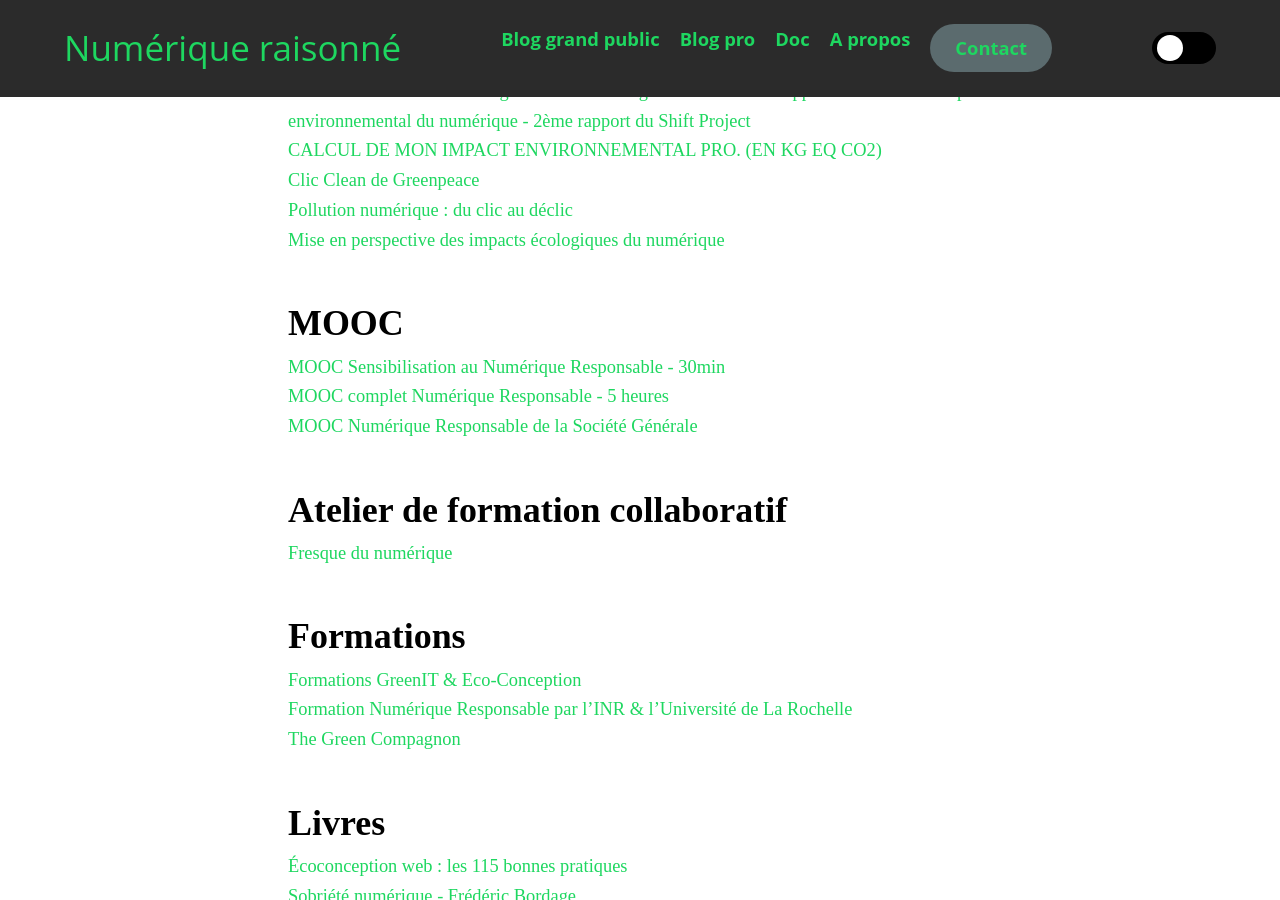
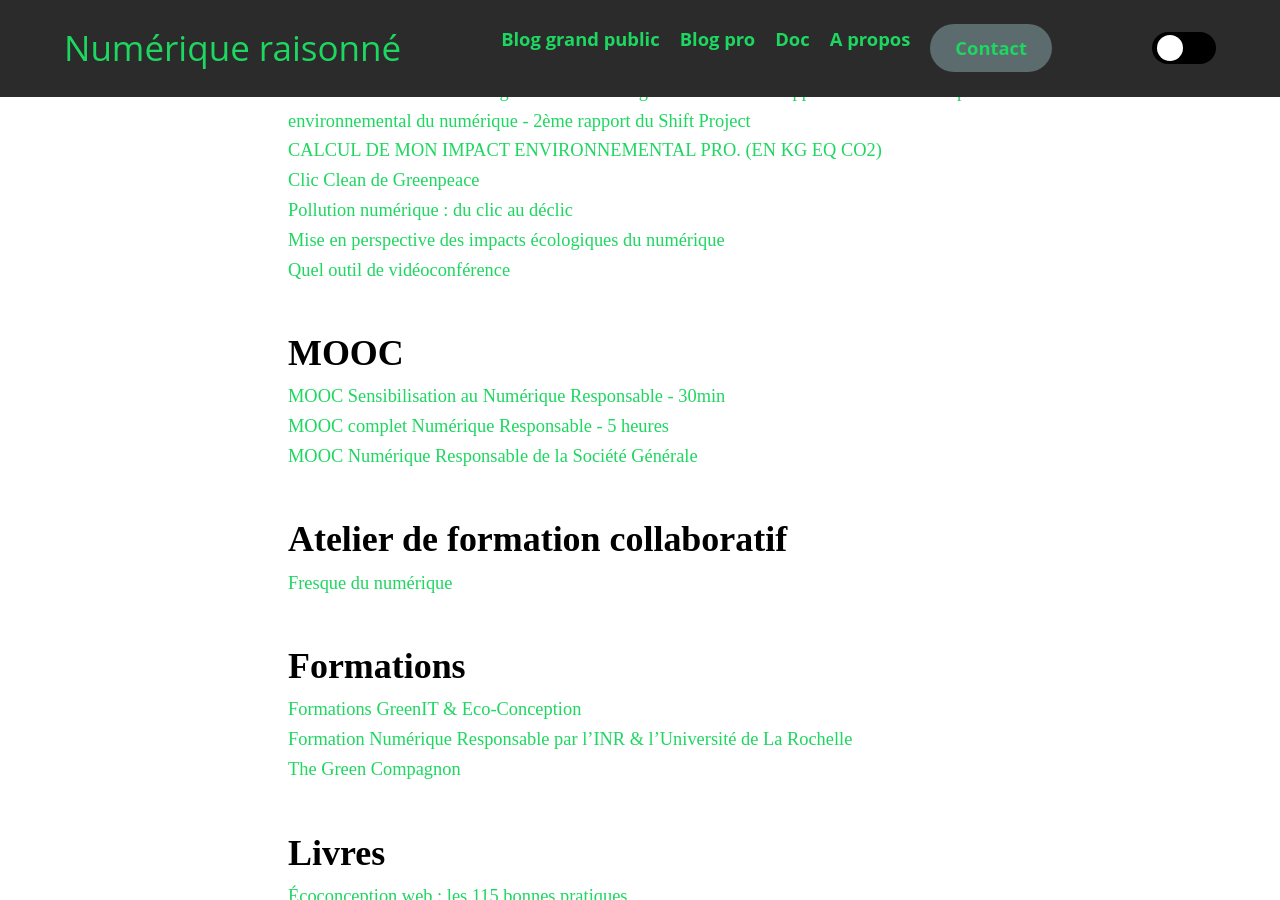
Before and after one commit to Slandais/slandais.github.io, a Jekyll site: the page built from _pages/liens-numerique-responsable.md, in a window 1280 px wide and 900 px high, scrolled down 619 px. Built offline with Jekyll 4.4.1, drawn with Linux system fonts in a browser that asks for light colours.

Commit message:
Update liens-numerique-responsable.md

```diff
--- a/_pages/liens-numerique-responsable.md
+++ b/_pages/liens-numerique-responsable.md
@@ -22,6 +22,7 @@ permalink: /liens-numerique-responsable/
 * [Clic Clean de Greenpeace](http://www.clickclean.org/france/fr/)
 * [Pollution numérique : du clic au déclic](https://www.qqf.fr/infographie/69/pollution-numerique-du-clic-au-declic)
 * [Mise en perspective des impacts écologiques du numérique](https://raphael-lemaire.com/2019/11/02/mise-en-perspective-impacts-numerique/)
+* [Quel outil de vidéoconférence](https://greenspector.com/fr/quelle-application-mobile-de-visioconference-pour-reduire-votre-impact-edition-2021/)
 
 ## MOOC
 
```
